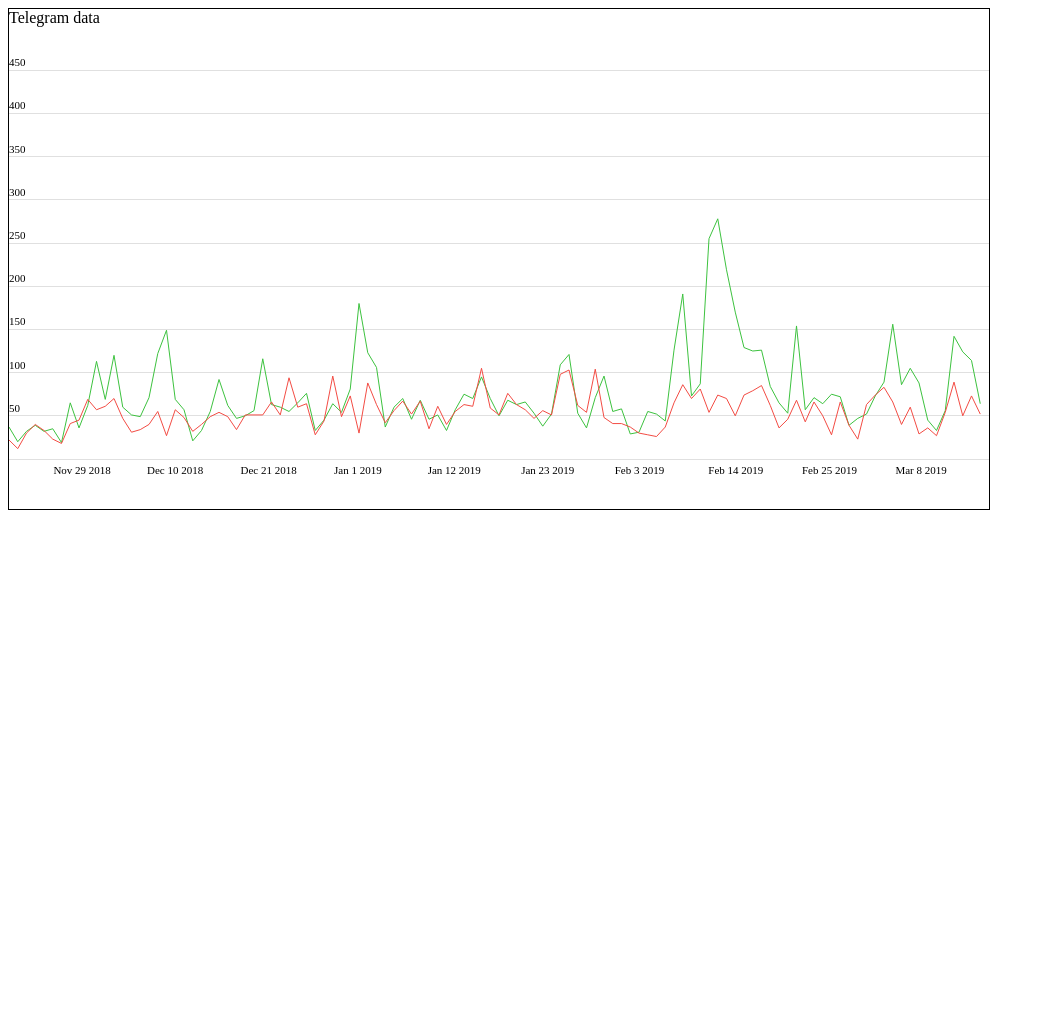
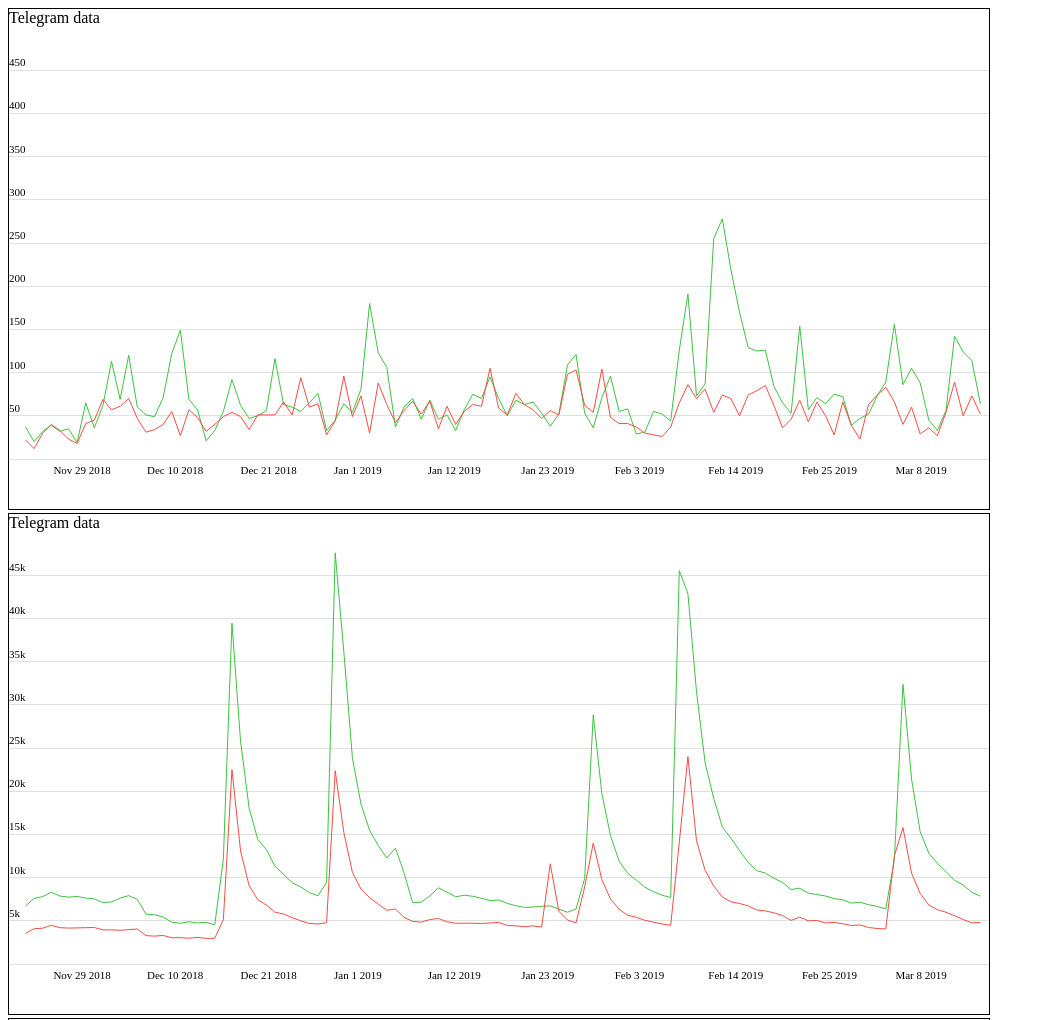
Before and after one commit to kidar2/TC, a website built with webpack: page index.html in a window 1280 px wide. Shown: the top 1020 px of the page, without its empty margins (0-1045 px from the left). Before the commit the page ends 808 px from the top, so only its background shows below. Built offline with nearby package versions, Linux system fonts and the light colour scheme; files whose address does not match are found by name.

Commit message:
margin from yAxis

```diff
--- a/src/Chart.ts
+++ b/src/Chart.ts
@@ -30,13 +30,14 @@
 	private svg: SVGSVGElement;
 	private chartArea: SVGElement;
 	private legendNode: SVGElement;
+	private titleNode: HTMLElement;
 	private yAxis: YAxis;
 	private xAxis: XAxis;
 	private Series: LineSeries[];
 
 	private legendHeight: number;
 	private titleHeight: number;
-	private titleNode: HTMLElement;
+
 
 	public constructor(config: IChartConfig)
 	{
@@ -101,12 +102,16 @@
 
 		this.yAxis = new YAxis({min: min, max: max, ...this.config.yAxis}, this.chartArea);
 		this.setSize(this.config.width, this.config.height);
-		this.Series.forEach(s => s.update(this.getPlotAreaHeight(), this.config.width, this.yAxis));
 	}
 
 	getPlotAreaHeight()
 	{
 		return this.config.height - this.legendHeight - this.titleHeight;
+	}
+
+	getPlotAreaWidth()
+	{
+		return this.config.width - this.yAxis.getWidth();
 	}
 
 	public setSize(width: number, height: number)
@@ -119,5 +124,6 @@
 		this.svg.style.height = (this.config.height - this.titleHeight) + 'px';
 		this.yAxis.update(this.getPlotAreaHeight(), this.config.width);
 		this.xAxis.update(this.getPlotAreaHeight(), this.config.width);
+		this.Series.forEach(s => s.update(this.getPlotAreaHeight(), this.getPlotAreaWidth(), this.yAxis, this.yAxis.getWidth()));
 	}
 }
--- a/src/LineSeries.ts
+++ b/src/LineSeries.ts
@@ -24,14 +24,14 @@
 		this.id = config.data[0] as string;
 	}
 
-	public update(areaHeight: number, areaWidth: number, yAxis: YAxis)
+	public update(areaHeight: number, areaWidth: number, yAxis: YAxis, marginLeft: number = 0)
 	{
 		if (this.nodes)
 			this.nodes.forEach(n => removeNode(n));
 
 		this.nodes = [];
 		let points = "",
-			 x = 0,
+			 x = marginLeft,
 			 topValue = yAxis.getTopValue(),
 			 stepX = areaWidth / (this.config.data.length - 1);
 
--- a/src/Util.ts
+++ b/src/Util.ts
@@ -115,11 +115,13 @@
 }
 
 
-export function calcSize(labels: string[]): { width: number, height: number }
+export function calcSize(labels: string[], fontSize?: number): { width: number, height: number }
 {
 	let div = document.createElement("div");
 	div.classList.add("calc-size-node");
 	div.innerHTML = labels.join("<br/>");
+	if (fontSize)
+		div.style.fontSize = fontSize + 'px';
 
 	document.body.appendChild(div);
 	let res = div.getBoundingClientRect();
--- a/src/YAxis.ts
+++ b/src/YAxis.ts
@@ -1,4 +1,4 @@
-import {createSVGNode, formatValue, removeNode} from "./Util";
+import {calcSize, createSVGNode, formatValue, removeNode} from "./Util";
 
 export interface IYAxisConfig {
 	min?: number;
@@ -7,6 +7,7 @@
 	gridColor?: string;
 	ticksCount?: number;
 	lineVisible?: boolean;
+	fontSize?: number;
 }
 
 
@@ -16,6 +17,7 @@
 	color: "#e0e0e0",
 	gridColor: "#e0e0e0",
 	ticksCount: 9,
+	fontSize: 11,
 	lineVisible: true
 };
 
@@ -24,6 +26,7 @@
 	parentNode: SVGElement;
 	group: SVGElement;
 	marginLeft: number;
+	widthOfLabels: number;
 
 	public constructor(config: IYAxisConfig, svgNode: SVGElement)
 	{
@@ -71,13 +74,13 @@
 		let ticksCount = this.config.ticksCount,
 			 topValue = this.getTopValue(),
 			 bottomValue = this.getBottomValue(),
-			 step = Math.round(Math.abs((topValue - bottomValue) / ticksCount));
+			 step = Math.round(Math.abs((topValue - bottomValue) / ticksCount)),
+			 labels = [];
 
 		for (let y = topValue - step; y >= bottomValue; y -= step)
 		{
 			let perc = y / topValue,
 				 h = perc * height;
-
 
 			createSVGNode("line", this.group, {
 				x1: 0,
@@ -89,11 +92,21 @@
 				"shape-rendering": "crispEdges"
 			});
 
+			let label = formatValue(y);
 			createSVGNode("text", this.group, {
 				x: 0,
 				y: height - h - 4,
-				style: "font-size: 11px"
-			}).textContent = formatValue(y);
+				style: `font-size: ${this.config.fontSize}px`
+			}).textContent = label;
+
+			labels.push(label);
 		}
+
+		this.widthOfLabels = calcSize(labels, this.config.fontSize).width;
+	}
+
+	getWidth()
+	{
+		return this.widthOfLabels;
 	}
 }
--- a/src/index.ts
+++ b/src/index.ts
@@ -4,8 +4,10 @@
 
 function main()
 {
+	CHARTS_DATA.forEach(data =>
+	{
 		new Chart({
-		data: CHARTS_DATA[0] as any,
+			data: data as any,
 			parentNode: document.body,
 			yAxis: {
 				lineVisible: false
@@ -17,6 +19,7 @@
 			width: Math.max(document.body.offsetWidth - 300, 300),
 			height: Math.max(document.body.offsetHeight - 300, 300)
 		});
+	});
 }
 
 
--- a/src/styles.scss
+++ b/src/styles.scss
@@ -15,7 +15,6 @@
 {
   height: 100%;
   width: 100%;
-  overflow: hidden;
 }
 
 
```
Lines whose indentation alone changed are shown as unchanged.
